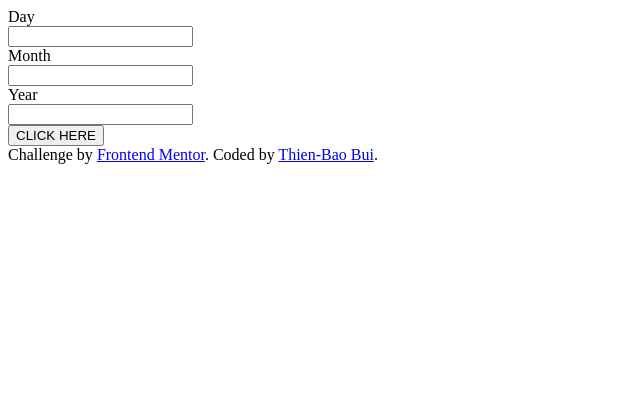
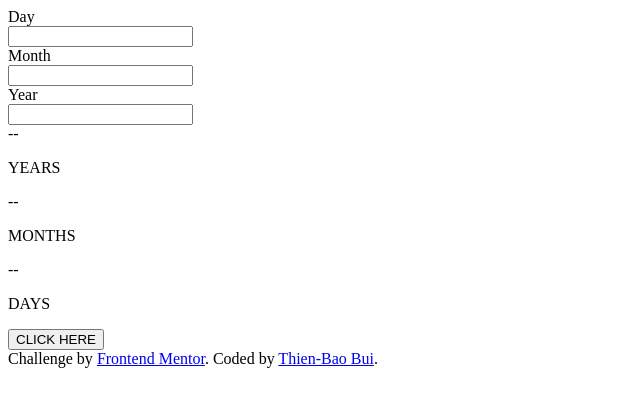
Before and after one commit to tbbui-732/age-calculator-app-main, a plain HTML site: page index.html in a window 1280 px wide. Shown: the whole page, without its empty margins (0-640 px from the left). Drawn offline with Linux system fonts and the light colour scheme.

Commit message:
Wrapped year, month, and day displays into containers

```diff
--- a/index.html
+++ b/index.html
@@ -29,9 +29,18 @@
 
       <!-- Lower-most section, displays user's age-->
       <div class="display-age">
-        <div id="display-year"></div>
-        <div id="display-month"></div>
-        <div id="display-day"></div>
+        <div class="display-year-container">
+          <div id="display-year">--</div>
+          <p>YEARS</p>
+        </div>
+        <div class="display-month-container">
+          <div id="display-month">--</div>
+          <p>MONTHS</p>
+        </div>
+        <div class="display-day-container">
+          <div id="display-day">--</div>
+          <p>DAYS</p>
+        </div>
         <button onclick="calculateAndDisplayAge()">CLICK HERE</button>
       </div>
 
```
